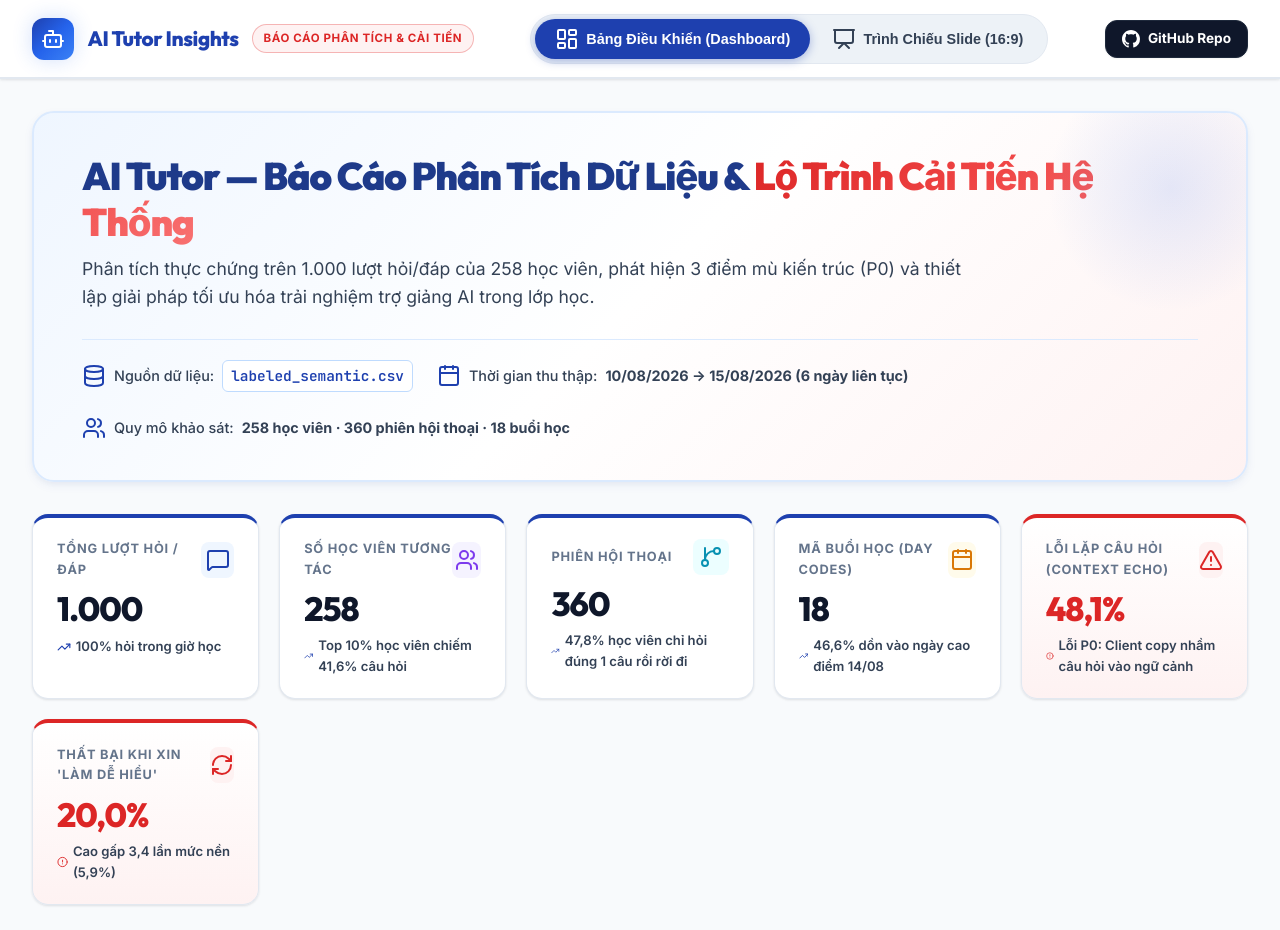
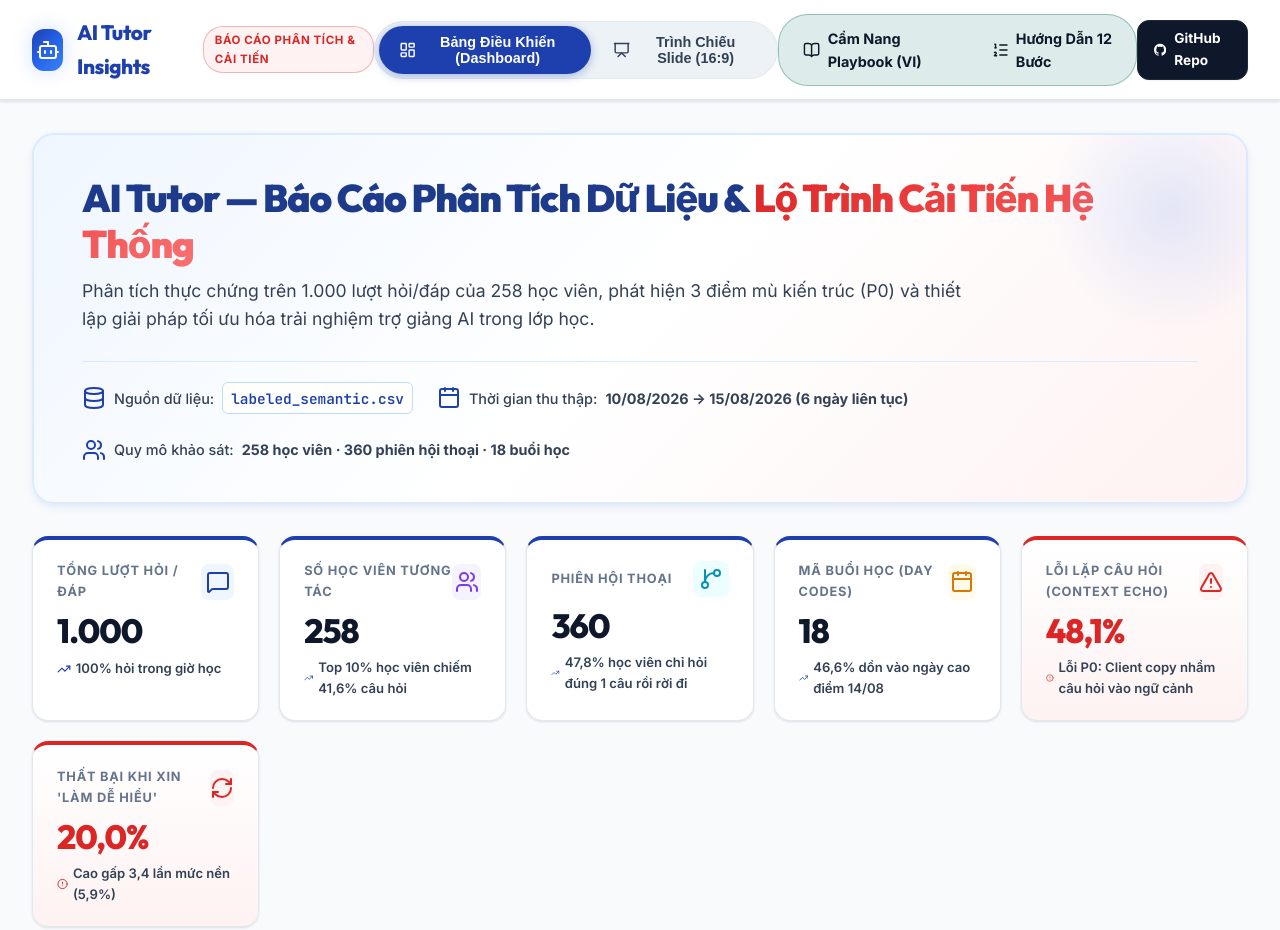
Before and after one commit to SagitaKDX/ai-tutor-insights, a plain HTML site: page index.html in a window 1280 px wide. Shown: the top 930 px of the page. Drawn offline with nearby package versions, Linux system fonts and the light colour scheme.

Commit message:
Add navigation buttons for VI Playbook and Step-by-Step Guide in header

```diff
--- a/index.html
+++ b/index.html
@@ -34,6 +34,18 @@
         <i data-lucide="presentation"></i>
         <span>Trình Chiếu Slide (16:9)</span>
       </button>
+    </div>
+
+    <!-- Quick Navigation Links to Playbook & Guides -->
+    <div class="mode-switcher" style="background: rgba(30, 127, 112, 0.15); border: 1px solid rgba(30, 127, 112, 0.4);">
+      <a href="VI_Acceptance_Playbook_FCBEM_vi.html" class="mode-btn" style="text-decoration: none; color: inherit;">
+        <i data-lucide="book-open"></i>
+        <span>Cẩm Nang Playbook (VI)</span>
+      </a>
+      <a href="Step_by_Step_Guide_vi.html" class="mode-btn" style="text-decoration: none; color: inherit;">
+        <i data-lucide="list-ordered"></i>
+        <span>Hướng Dẫn 12 Bước</span>
+      </a>
     </div>
 
     <!-- Header Actions (Fixed GitHub Button with explicit SVG) -->
```
